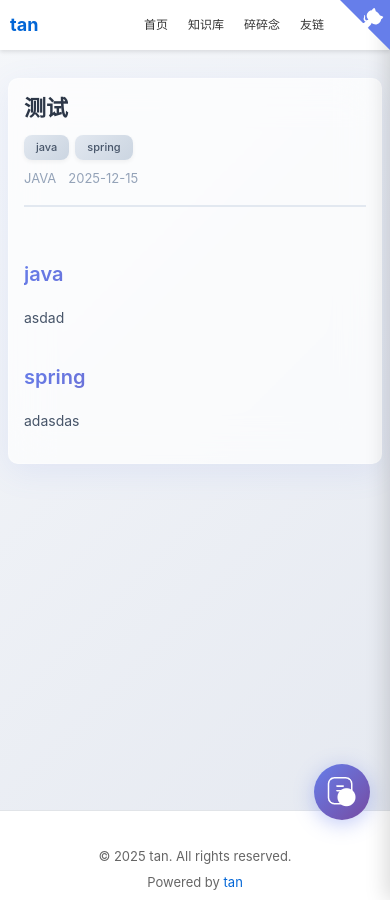
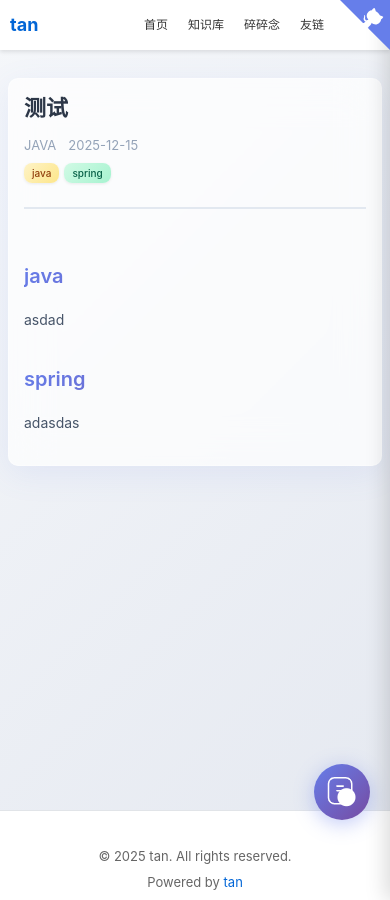
Before and after one commit to en-o/blog, a Jekyll site: the page built from _docs/JAVA/JAVA.md, in a window 390 px wide and 900 px high. Built offline with Jekyll 4.4.1, drawn with Linux system fonts in a browser that asks for light colours.

Commit message:
fix: 移动端md样式

```diff
--- a/_layouts/doc.html
+++ b/_layouts/doc.html
@@ -12,33 +12,33 @@ layout: default
           <img src="{{ '/assets/images/catalog_32.png' | relative_url }}" alt="文章列表">
         </button>
       </div>
-      {% if page.tags %}
-      <div class="doc-tags">
-        {% for tag in page.tags %}
-        <span class="tag">{{ tag }}</span>
-        {% endfor %}
-      </div>
-      {% endif %}
       <div class="mobile-doc-meta">
         <span>{{ page.category }}</span>
         <span>{{ page.date | date: "%Y-%m-%d" }}</span>
       </div>
+      {% if page.tags %}
+      <div class="doc-tags">
+        {% for tag in page.tags %}
+        <span class="tag" data-tag="{{ tag }}">{{ tag }}</span>
+        {% endfor %}
+      </div>
+      {% endif %}
     </div>
 
     <!-- 桌面端头部（保持原样） -->
     <header class="doc-header desktop-only">
       <h1>{{ page.title }}</h1>
-      {% if page.tags %}
-      <div class="doc-tags">
-        {% for tag in page.tags %}
-        <span class="tag">{{ tag }}</span>
-        {% endfor %}
-      </div>
-      {% endif %}
       <div class="doc-meta">
         <span>分类: {{ page.category }}</span>
         <span>更新: {{ page.date | date: "%Y-%m-%d" }}</span>
       </div>
+      {% if page.tags %}
+      <div class="doc-tags">
+        {% for tag in page.tags %}
+        <span class="tag" data-tag="{{ tag }}">{{ tag }}</span>
+        {% endfor %}
+      </div>
+      {% endif %}
     </header>
 
     <!-- 移动端目录折叠按钮 -->
--- a/assets/css/style.css
+++ b/assets/css/style.css
@@ -1652,22 +1652,108 @@ body {
 .doc-tags {
   display: flex;
   flex-wrap: wrap;
-  gap: 8px;
-  margin-top: 12px;
-  margin-bottom: 12px;
+  gap: 6px;
+  margin-top: 10px;
+  margin-bottom: 0;
 }
 
 .tag {
   display: inline-block;
-  padding: 6px 16px;
+  padding: 3px 10px;
   background: linear-gradient(135deg, #e2e8f0 0%, #cbd5e1 100%);
   color: #475569;
-  border-radius: 12px;
-  font-size: 13px;
+  border-radius: 10px;
+  font-size: 11px;
   margin: 0;
   font-weight: 500;
   transition: all 0.3s ease;
-  box-shadow: 0 2px 4px rgba(0, 0, 0, 0.05);
+  box-shadow: 0 1px 3px rgba(0, 0, 0, 0.08);
+}
+
+/* 随机颜色样式 */
+.tag[data-tag*="java"],.tag[data-tag*="Java"] {
+  background: linear-gradient(135deg, #fef3c7 0%, #fde68a 100%);
+  color: #92400e;
+}
+
+.tag[data-tag*="spring"],.tag[data-tag*="Spring"] {
+  background: linear-gradient(135deg, #d1fae5 0%, #a7f3d0 100%);
+  color: #065f46;
+}
+
+.tag[data-tag*="react"],.tag[data-tag*="React"] {
+  background: linear-gradient(135deg, #dbeafe 0%, #bfdbfe 100%);
+  color: #1e3a8a;
+}
+
+.tag[data-tag*="vue"],.tag[data-tag*="Vue"] {
+  background: linear-gradient(135deg, #d1fae5 0%, #6ee7b7 100%);
+  color: #064e3b;
+}
+
+.tag[data-tag*="node"],.tag[data-tag*="Node"] {
+  background: linear-gradient(135deg, #dcfce7 0%, #bbf7d0 100%);
+  color: #14532d;
+}
+
+.tag[data-tag*="docker"],.tag[data-tag*="Docker"] {
+  background: linear-gradient(135deg, #dbeafe 0%, #93c5fd 100%);
+  color: #1e3a8a;
+}
+
+.tag[data-tag*="python"],.tag[data-tag*="Python"] {
+  background: linear-gradient(135deg, #fef3c7 0%, #fcd34d 100%);
+  color: #78350f;
+}
+
+.tag[data-tag*="typescript"],.tag[data-tag*="TypeScript"],.tag[data-tag*="ts"] {
+  background: linear-gradient(135deg, #dbeafe 0%, #60a5fa 100%);
+  color: #1e3a8a;
+}
+
+.tag[data-tag*="javascript"],.tag[data-tag*="JavaScript"],.tag[data-tag*="js"] {
+  background: linear-gradient(135deg, #fef3c7 0%, #fbbf24 100%);
+  color: #78350f;
+}
+
+.tag[data-tag*="mysql"],.tag[data-tag*="MySQL"],.tag[data-tag*="database"] {
+  background: linear-gradient(135deg, #dbeafe 0%, #3b82f6 100%);
+  color: #1e3a8a;
+}
+
+.tag[data-tag*="redis"],.tag[data-tag*="Redis"] {
+  background: linear-gradient(135deg, #fee2e2 0%, #fca5a5 100%);
+  color: #7f1d1d;
+}
+
+.tag[data-tag*="git"],.tag[data-tag*="Git"] {
+  background: linear-gradient(135deg, #fed7aa 0%, #fdba74 100%);
+  color: #7c2d12;
+}
+
+.tag[data-tag*="css"],.tag[data-tag*="CSS"] {
+  background: linear-gradient(135deg, #e0e7ff 0%, #c7d2fe 100%);
+  color: #3730a3;
+}
+
+.tag[data-tag*="html"],.tag[data-tag*="HTML"] {
+  background: linear-gradient(135deg, #fed7aa 0%, #fb923c 100%);
+  color: #7c2d12;
+}
+
+.tag[data-tag*="golang"],.tag[data-tag*="go"],.tag[data-tag*="Go"] {
+  background: linear-gradient(135deg, #dbeafe 0%, #7dd3fc 100%);
+  color: #0c4a6e;
+}
+
+.tag[data-tag*="kubernetes"],.tag[data-tag*="k8s"] {
+  background: linear-gradient(135deg, #ddd6fe 0%, #c4b5fd 100%);
+  color: #4c1d95;
+}
+
+.tag[data-tag*="aws"],.tag[data-tag*="AWS"] {
+  background: linear-gradient(135deg, #fed7aa 0%, #fb923c 100%);
+  color: #7c2d12;
 }
 
 .tag:hover {
@@ -2356,13 +2442,13 @@ body {
 
   /* 标签 */
   .tag {
-    padding: 4px 12px;
-    font-size: 11px;
+    padding: 2px 8px;
+    font-size: 10px;
     border-radius: 8px;
   }
 
   .doc-tags {
-    gap: 6px;
+    gap: 5px;
     margin-top: 8px;
     margin-bottom: 8px;
   }
```
